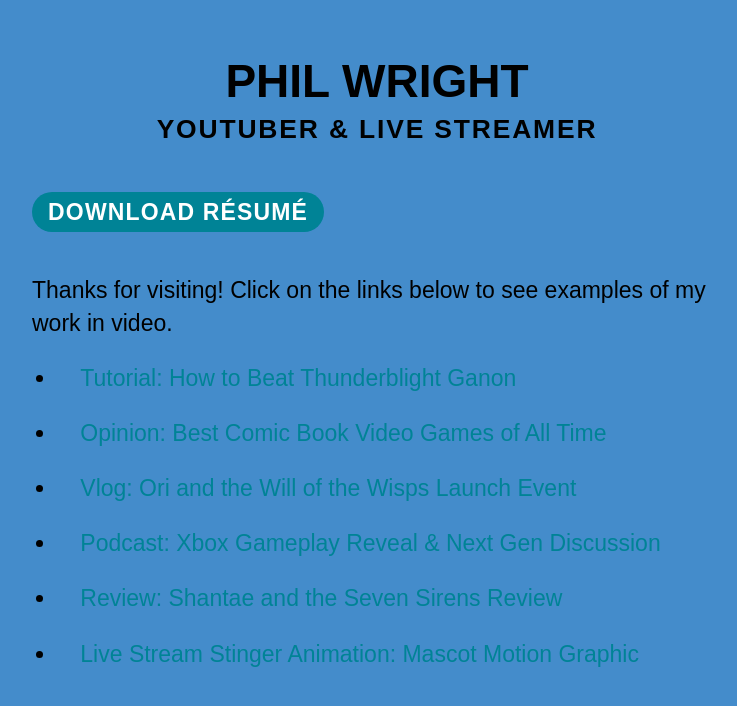
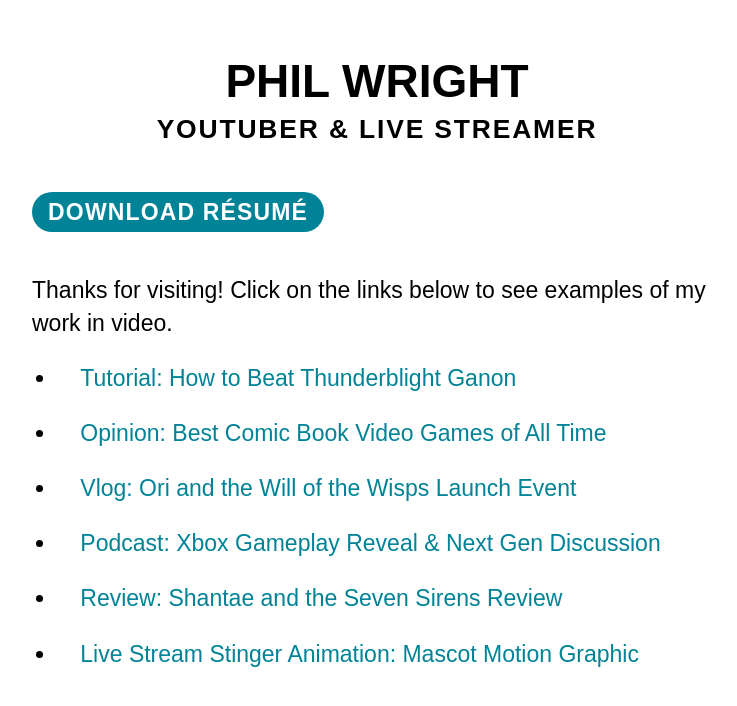
Before and after one commit to philphantastic/philphantastic.github.io, a Jekyll site: the page built from portfolio.html, in a window 1280 px wide. Shown: the top 706 px of the page, without its empty margins (263-1000 px from the left). Built offline with Jekyll 4.4.1, drawn with Linux system fonts in a browser that asks for light colours.

Commit message:
Redesign website

```diff
--- a/_config.yml
+++ b/_config.yml
@@ -4,7 +4,7 @@ permalink:        pretty
 # Setup
 title:            Peak Soccer
 tagline:
-url:              https://www.peak.soccer/
+url:              https://www.peak.soccer
 paginate:         1
 baseurl:          /
 author:
--- a/_includes/head.html
+++ b/_includes/head.html
@@ -54,6 +54,7 @@
   {% endif %}
 
   <!-- CSS -->
+  <link rel="stylesheet" href="{{ site.url }}/css/fonts.css">
   <link rel="stylesheet" href="{{ site.url }}/css/poole.css">
 
   <!-- Icons -->
--- a/_layouts/default.html
+++ b/_layouts/default.html
@@ -3,7 +3,7 @@
 
   {% include head.html %}
 
-  <body style="background: #448ccb;">
+  <body>
 
     <div class="container content">
       <header class="masthead">
--- /dev/null
+++ b/css/fonts.css
@@ -0,0 +1,49 @@
+/*! Generated by Font Squirrel (https://www.fontsquirrel.com) on June 20, 2017 */
+
+@font-face {
+    font-family: 'cooper-hewitt';
+    font-style: normal;
+    font-weight: bold;
+    font-stretch: normal;
+    src:  url('../fonts/CooperHewitt-Bold.woff') format('woff2');
+}
+
+@font-face {
+    font-family: 'cooper-hewitt';
+    font-style: normal;
+    font-weight: normal;
+    font-stretch: normal;
+    src:  url('../fonts/CooperHewitt-Book.woff') format('woff2');
+}
+
+@font-face {
+    font-family: 'cooper-hewitt';
+    font-style: italic;
+    font-weight: normal;
+    font-stretch: normal;
+    src:  url('../fonts/CooperHewitt-BookItalic.woff') format('woff2');
+}
+
+@font-face {
+    font-family: 'cooper-hewitt';
+    font-style: italic;
+    font-weight: bold;
+    font-stretch: normal;
+    src:  url('../fonts/CooperHewitt-BoldItalic.woff') format('woff2');
+}
+
+@font-face {
+    font-family: 'cooper-hewitt-heavy';
+    font-style: italic;
+    font-weight: normal;
+    font-stretch: normal;
+    src:  url('../fonts/CooperHewitt-HeavyItalic.woff') format('woff2');
+}
+
+@font-face {
+    font-family: 'cooper-hewitt-heavy';
+    font-style: normal;
+    font-weight: normal;
+    font-stretch: normal;
+    src:  url('../fonts/CooperHewitt-Heavy.woff') format('woff2');
+}
--- a/css/poole.css
+++ b/css/poole.css
@@ -84,7 +84,7 @@ html {
 }*/
 
 body {
-  background: #448ccb;
+  background: white;
   text-rendering: optimizeLegibility;
   text-rendering: optimizeLegibility;
   -moz-font-feature-settings: 'kern=1';
@@ -692,7 +692,7 @@ a.pagination-item:hover {
  *
  */
  #index-photo-mobile {
-   display:none;
+   /* display:none;*/
  }
 
 #index-photo-desktop {
@@ -703,6 +703,25 @@ a.pagination-item:hover {
   margin-right:1.8rem;
   margin-bottom:0rem;
 }
+
+a.sign-up {
+    height: 100%;
+    width: 100%;
+    background: #448ccb;
+    color: white;
+    padding: 0.3em 0.7em;
+    border-radius: 1em;
+    letter-spacing: 0;
+    text-transform: uppercase;
+    font-feature-settings: 'case' 1;
+    font-variant-numeric: normal;
+}
+
+a.sign-up:hover {
+  background: #9cc2e3;
+  text-decoration: none;
+}
+
 
 @media (max-width: 30rem) {
    #index-photo-desktop {
```
Also changed, not shown: index.html (+14 -1 lines), fonts/CooperHewitt-Bold.woff (added), fonts/CooperHewitt-BoldItalic.woff (added), fonts/CooperHewitt-Book.woff (added), fonts/CooperHewitt-BookItalic.woff (added), fonts/CooperHewitt-Heavy.woff (added), fonts/CooperHewitt-HeavyItalic.woff (added), fonts/CooperHewitt-Light.woff (added), fonts/CooperHewitt-LightItalic.woff (added), fonts/CooperHewitt-Medium.woff (added), fonts/CooperHewitt-MediumItalic.woff (added), fonts/CooperHewitt-Semibold.woff (added), fonts/CooperHewitt-SemiboldItalic.woff (added), 1 other file.
